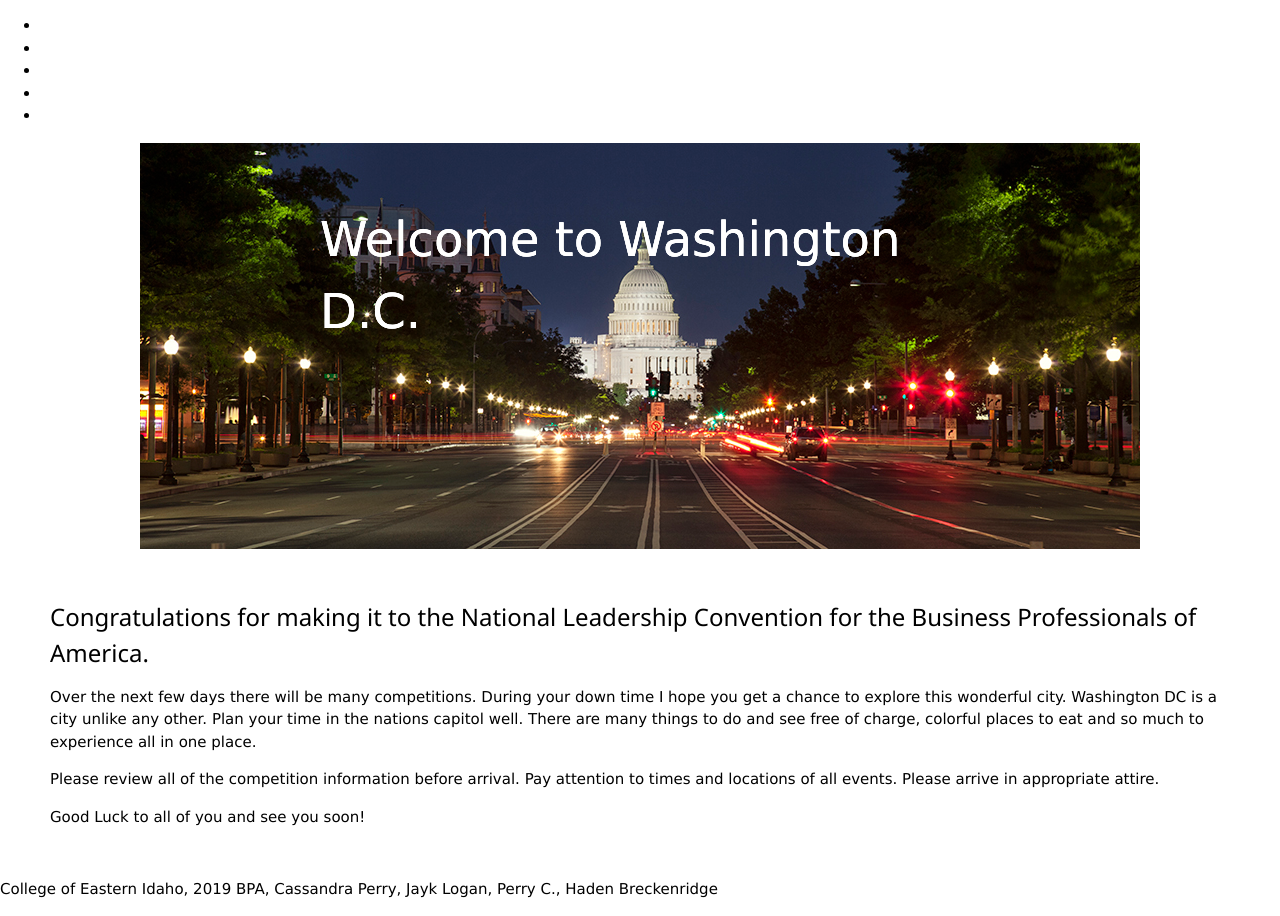
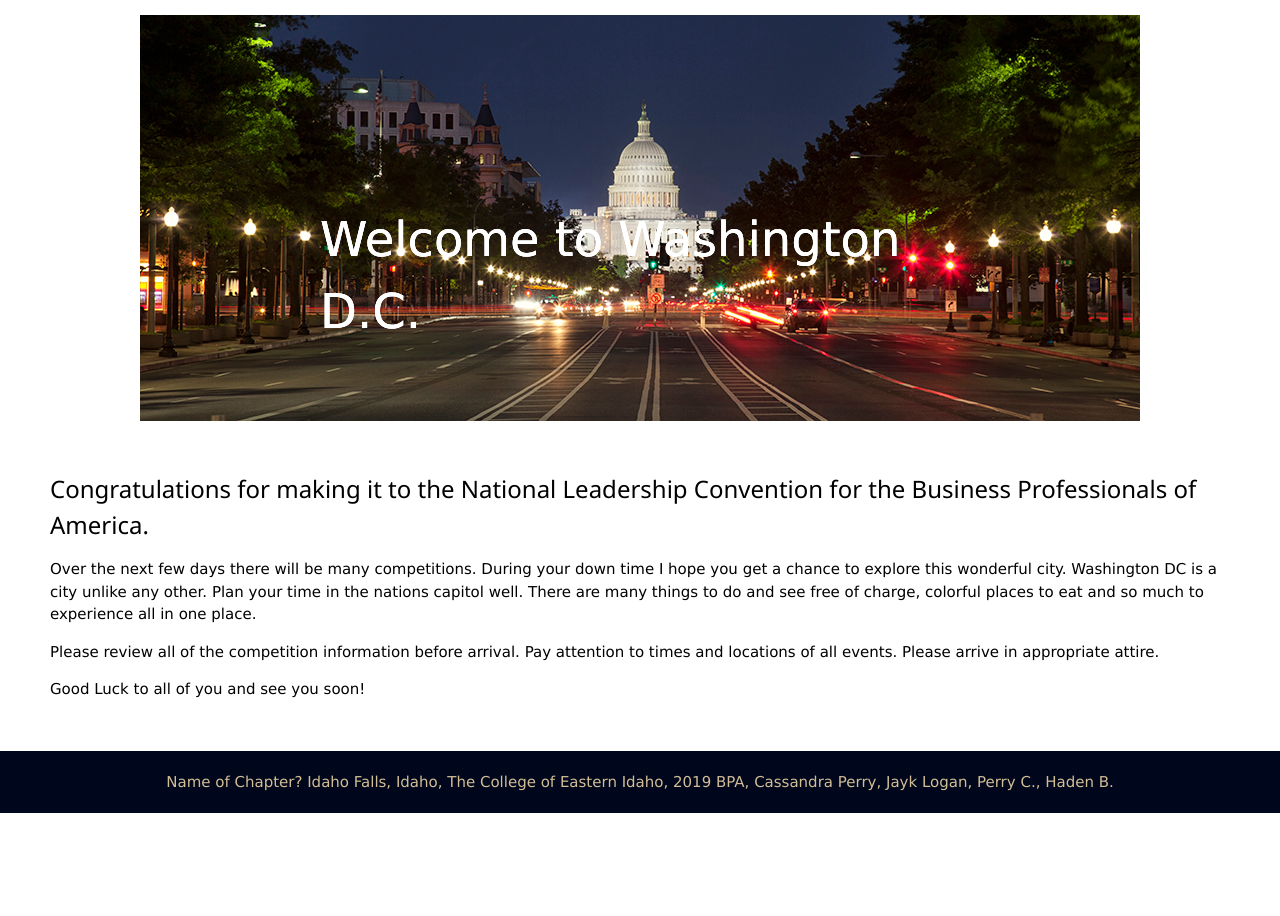
Before and after one commit to jayktkirk/bpa19, a plain HTML site: page index.html in a window 1280 px wide. Shown: the part 125-1041 px from the top of the page. After the commit the page ends 938 px from the top, so only its background shows below. Drawn offline with nearby package versions, Linux system fonts and the light colour scheme; files whose address does not match are found by name.

```diff
--- a/index.html
+++ b/index.html
@@ -21,19 +21,6 @@
           <li class="navtabs"><a id="navtabs" href="#">Transportation</a></li>
       </ul>
       </nav>
-
-      <!-- Mobile Nav -->
-  <div id="mobile-nav">
-    <nav id="mnav">
-      <ul id="mnavigation">
-        <li class="mnav"><a href="#"> </a></li>
-        <li class="mnav"><a href="#"> </a></li>
-        <li class="mnav"><a href="#"> </a></li>
-        <li class="mnav"><a href="#"> </a></li>
-        <li class="mnav"><a href="#"> </a></li>
-      </ul>
-    </nav>
-  </div>
 
     </header>
     <div id="heading">
@@ -66,7 +53,7 @@
 	</section>
 
 	<footer>
-		<p>College of Eastern Idaho, 2019 BPA, Cassandra Perry, Jayk Logan, Perry C., Haden Breckenridge</p>
+		<p>Name of Chapter? Idaho Falls, Idaho, The College of Eastern Idaho, 2019 BPA, Cassandra Perry, Jayk Logan, Perry C., Haden B.</p>
 	</footer>
     <script>
 var myIndex = 0;
--- a/styles/desktop.css
+++ b/styles/desktop.css
@@ -1,20 +1,22 @@
 
 .text {
-
   margin:50px;
 }
+
 .text_home {
-
   margin:50px;
 }
+
 #map {
   height:500px;
   width:500px;
 }
+
 @font-face {
   font-family: signal-heavy;
   src: url(fonts/Signal-Heavy.ttf);
 }
+
 #heading {
 
 }
@@ -27,6 +29,7 @@ body {
 a {
   text-decoration: none;
 }
+
 .slides {
 	display:none;
 
@@ -34,13 +37,18 @@ a {
 p {
 	font-size:15px;
 }
+
 .head {
   font-size:48px;
   color:white;
   font-style:bold;
 }
-.header {
-  font-weight:100;
+
+footer {
+  text-align:center;
+  background-color:#00061B;
+  color:#D2BE96;
+  padding:5px;
 }
 /* Navigation */
 #nav {
```
Also changed, not shown: monuments.html (+5 -1 lines), images/1.gif (added), images/10.gif (added), images/2.gif (added), images/3.gif (added), images/4.gif (added), images/5.gif (added), images/6.gif (added), images/7.gif (added), images/8.gif (added), images/9.gif (added).
